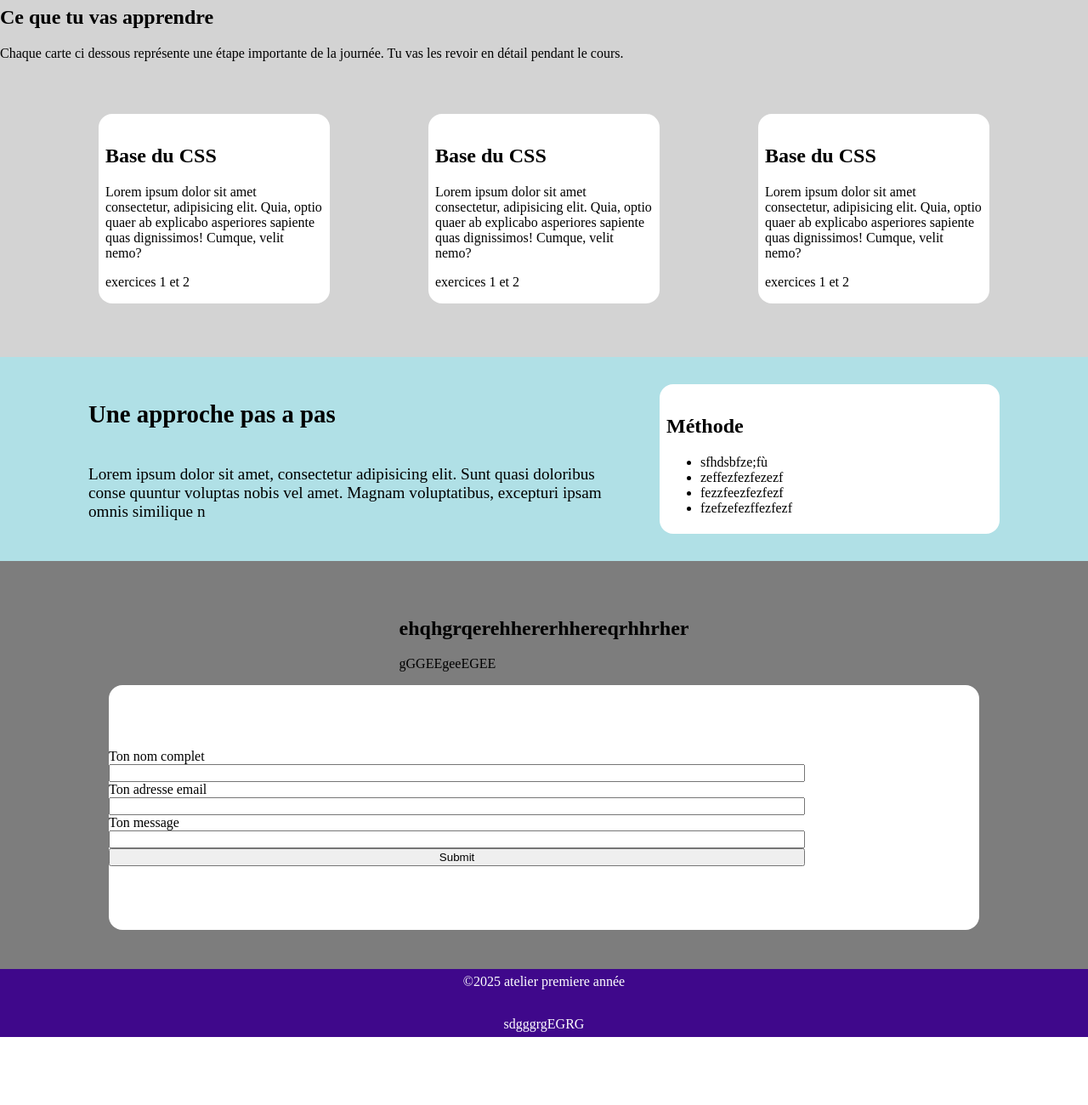
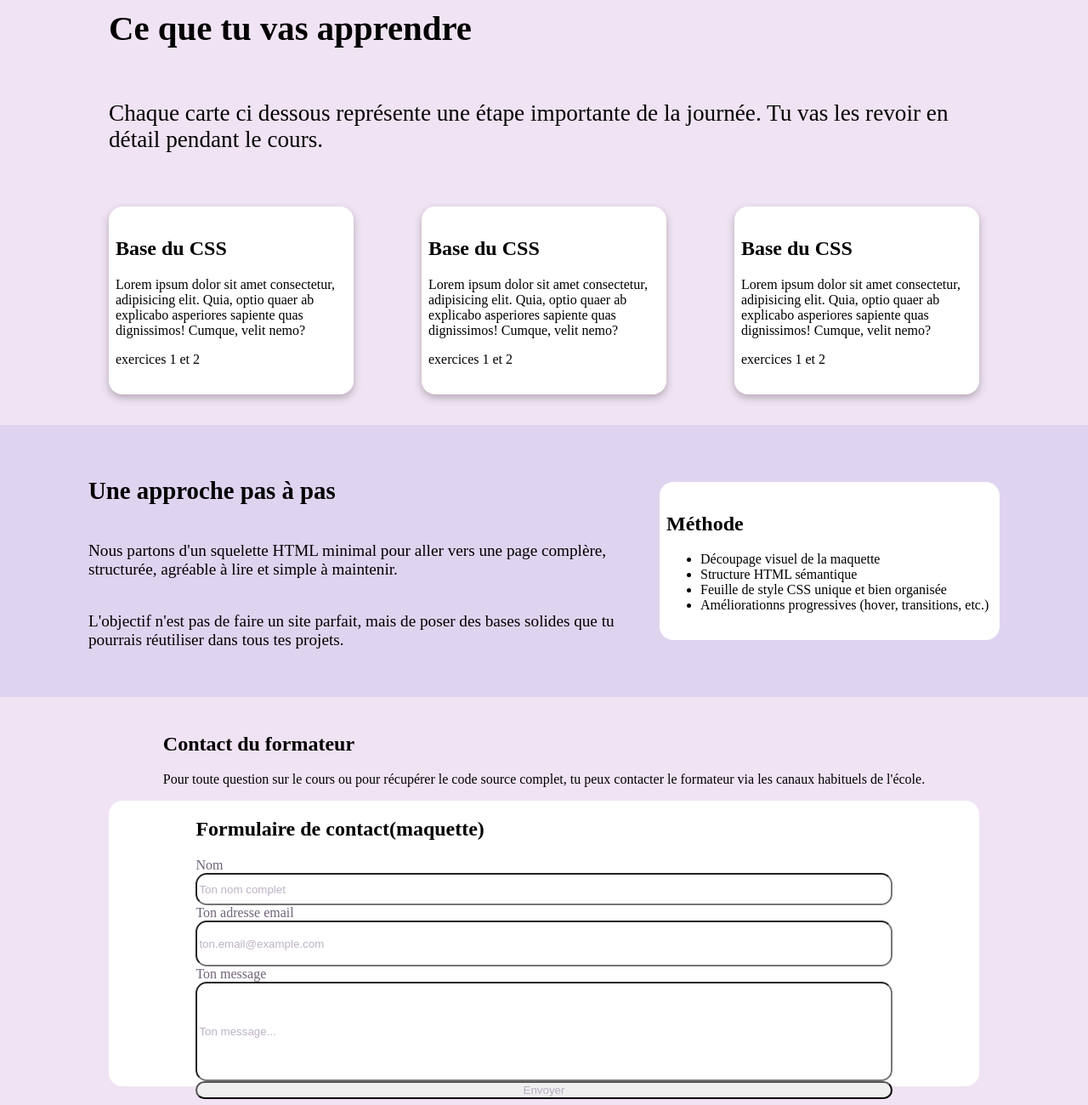
Before and after one commit to Benjamingllm/Projet-html, a plain HTML site: page index.html in a window 1280 px wide. Shown: the part 420-1720 px from the top of the page at 85% size. Before the commit the page ends 1640 px from the top, so only its background shows below. Drawn offline with Linux system fonts and the light colour scheme.

Commit message:
css learning + methode

```diff
--- a/index.html
+++ b/index.html
@@ -53,26 +53,26 @@
     <!-- deuxième section -->
      <section class ="learning-section">
         <div class="txt-learning">
-            <h1>Ce que tu vas apprendre</h1>
+            <h2>Ce que tu vas apprendre</h2>
             <p>Chaque carte ci dessous représente une étape importante de la journée. Tu vas
                 les revoir en détail pendant le cours.
             </p>
         </div>
         <div class="card-container">
             <div class = "card">
-                <h1>Base du CSS</h1>
+                <h2>Base du CSS</h2>
                 <p>Lorem ipsum dolor sit amet consectetur, adipisicing elit. Quia, optio quaer
                     ab explicabo asperiores sapiente quas dignissimos! Cumque, velit nemo?</p>
                 <p>exercices 1 et 2 </p>
             </div>
             <div class = "card">
-                <h1>Base du CSS</h1>
+                <h2>Base du CSS</h2>
                 <p>Lorem ipsum dolor sit amet consectetur, adipisicing elit. Quia, optio quaer
                     ab explicabo asperiores sapiente quas dignissimos! Cumque, velit nemo?</p>
                 <p>exercices 1 et 2 </p>
             </div>
             <div class = "card">
-                <h1>Base du CSS</h1>
+                <h2>Base du CSS</h2>
                 <p>Lorem ipsum dolor sit amet consectetur, adipisicing elit. Quia, optio quaer
                     ab explicabo asperiores sapiente quas dignissimos! Cumque, velit nemo?</p>
                 <p>exercices 1 et 2 </p>
@@ -82,17 +82,21 @@
      <!-- troisième section -->
     <section class="method-section">
         <div class ="txt-method">
-            <h1>Une approche pas a pas</h1>
-            <p> Lorem ipsum dolor sit amet, consectetur adipisicing elit. Sunt quasi doloribus conse
-                quuntur voluptas nobis vel amet. Magnam voluptatibus, excepturi ipsam omnis similique n</p>
+            <h2>Une approche pas à pas</h2>
+            <p>Nous partons d'un squelette   HTML minimal pour aller vers une page complère,
+                structurée, agréable à lire et simple à maintenir.
+            </p>
+            <p>L'objectif n'est pas de faire un site parfait, mais de poser des bases solides que tu
+                pourrais réutiliser dans tous tes projets.
+            </p>
         </div>
         <div class ="box-method">
             <h1>Méthode</h1>
             <ul>
-                <li>sfhdsbfze;fù</li>
-                <li>zeffezfezfezezf</li>
-                <li>fezzfeezfezfezf</li>
-                <li>fzefzefezffezfezf</li>
+                <li>Découpage visuel de la maquette</li>
+                <li>Structure HTML sémantique</li>
+                <li>Feuille de style CSS unique et bien organisée </li>
+                <li>Améliorationns progressives (hover, transitions, etc.)</li>
             </ul>
         </div>
 
@@ -100,19 +104,32 @@
     <!-- quatrième section -->
      <section class="form-section">
         <div class="form-text">
-            <h1>ehqhgrqerehhererhhereqrhhrher</h1>
-            <p>gGGEEgeeEGEE</p>
+            <h2>Contact du formateur</h2>
+            <p>Pour toute question sur le cours ou pour récupérer le code source complet, tu peux contacter
+                le formateur via les canaux habituels de l'école.
+            </p>
         </div>
         <div class="form-container">
 
             <form action="" class ="form">
-                <label for="nom">Ton nom complet</label>
-                <input type="text" name ="nom" id="nom">
-                <label for="email">Ton adresse email</label>
-                <input type="email" name="email" id="email">
-                <label for="message">Ton message</label>
-                <input type="text" name="message" id="message">
-                <input type="submit">
+                <h2>Formulaire de contact(maquette)</h2>
+                <div class ="label-input">
+                    <label for="nom">Nom</label>
+                    <input type="text" name ="nom" id="nom" value="Ton nom complet">
+                </div>
+                <div class ="label-input">
+                    <label for="email">Ton adresse email</label>
+                    <input type="email" name="email" id="email" value="ton.email@example.com">
+
+                </div>
+                <div class ="label-input">
+                    <label for="message">Ton message</label>
+                    <input type="text" name="message" id="message" value="Ton message...">
+
+
+                </div>
+                    <input type="submit" value="Envoyer">
+
 
             </form>
         </div>
--- a/style.css
+++ b/style.css
@@ -87,47 +87,57 @@ button {
     background-color: rgba(121, 87, 129);
     color: white;
     border-radius: 1rem;
-    height: 75%;
-    width: 20%;
+    height: auto;
+    width: 30%;
+    box-shadow: 0 4px 10px rgb(67, 48, 71);
 
     padding: 0 0.5rem;
 }
 
 .learning-section {
-    height: 60vh;
-    background-color: lightgray;
+    height: 70vh;
+    background-color:  rgb(240, 227, 243);
     display: flex;
     flex-direction: column;
     justify-content: space-evenly;
 
 
+
 }
 
-.txt-container {
-    width: 40%;
+.txt-learning {
+    width: 80%;
+    height: auto;
+    margin: 0 auto;
     display: flex;
     flex-direction: column;
-    padding: 0 17rem;
+    text-align: left;
+    font-size: 1.7rem;
+
 }
 
 .card-container {
     display: flex;
     flex-direction: row;
-    justify-content: space-evenly;
+    width: 80%;
+    margin: 0 auto;
+    justify-content: space-between;
+    gap: 5rem;
 
 }
 .card{
     background-color: white;
     color: black;
     border-radius: 1rem;
-    height: 80%;
-    width: 20%;
+    height: auto;
+    width: 30%;
     padding: 1rem .5rem;
+    box-shadow: 0 4px 10px rgb(180, 169, 182);
 
 }
 .method-section {
-    height: 30vh;
-    background-color: powderblue;
+    height: 40vh;
+    background-color:  rgb(223, 212, 240);
     display: flex;
     flex-direction: row;
     justify-content: center;
@@ -145,10 +155,11 @@ button {
     background-color: white;
     color: black;
     border-radius: 1rem;
-    height: 60%;
+    height: auto;
     width: 30%;
     margin-left: 2rem;
     padding: 1rem .5rem;
+    box-shadow:  0 4px 10p;
 
 
 
@@ -156,7 +167,7 @@ button {
 
 .form-section {
     height: 60vh;
-    background-color: rgb(125, 125, 125);
+    background-color:  rgb(240, 227, 243);
     display: flex;
     flex-direction: column;
     justify-content: center;
@@ -167,22 +178,54 @@ button {
 
     display: flex;
     flex-direction: column;
-    justify-content: center;
-    align-items: left;
+    justify-content: space-evenly;
+    height: 100%;
     width: 80%;
+
 }
 
 .form-container {
     width: 80%;
     display: flex;
     flex-direction: column;
-    height: 60%;
+    height: 70%;
     background-color: white;
     border-radius: 1rem;
     justify-content: center;
+    align-items: center;
 
 }
 
+label{
+    color : rgb(111, 100, 121);
+}
+input{
+     color : rgba(167, 154, 179, 0.76);
+     border-radius: 1em;
+}
+
+input[id="email"]{
+    height: 3rem;
+
+
+}
+input[id ="nom"]{
+    height: 2rem;
+
+
+}
+input[id="message"]{
+    height: 7rem;
+    text-align: left;
+    padding-top: 0rem;
+
+
+
+}
+.label-input{
+    display: flex;
+    flex-direction: column;
+}
 footer {
     height: 10vh;
     background-color: rgb(63, 8, 139);
```
